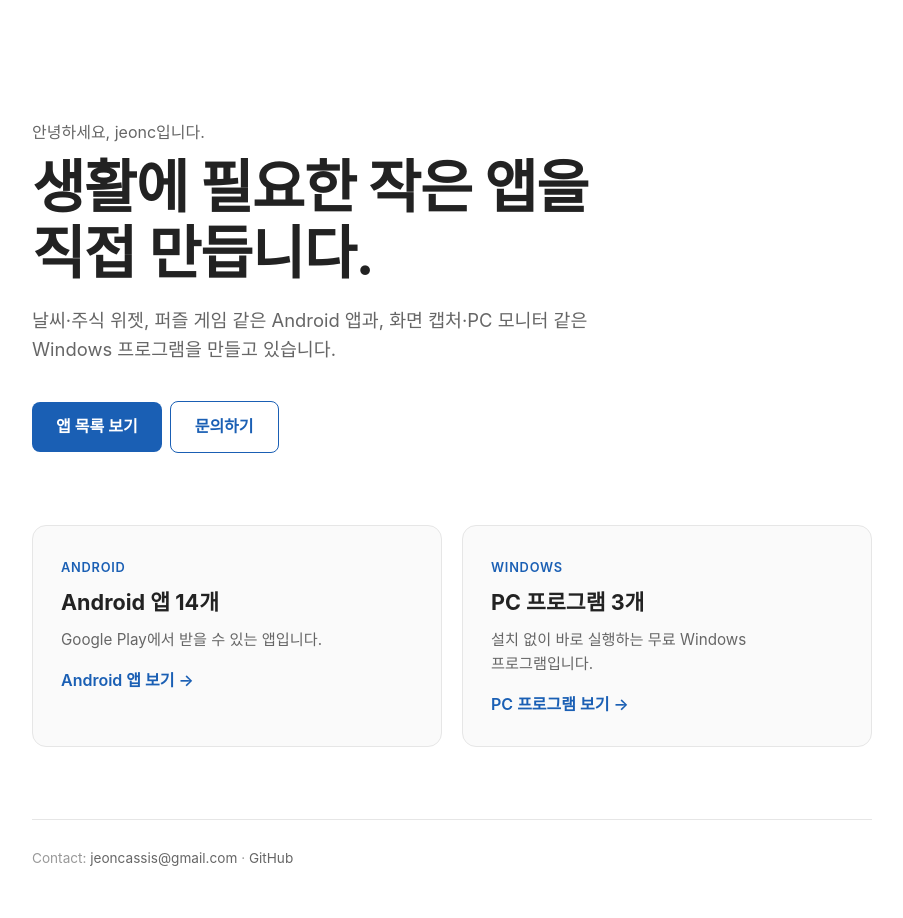
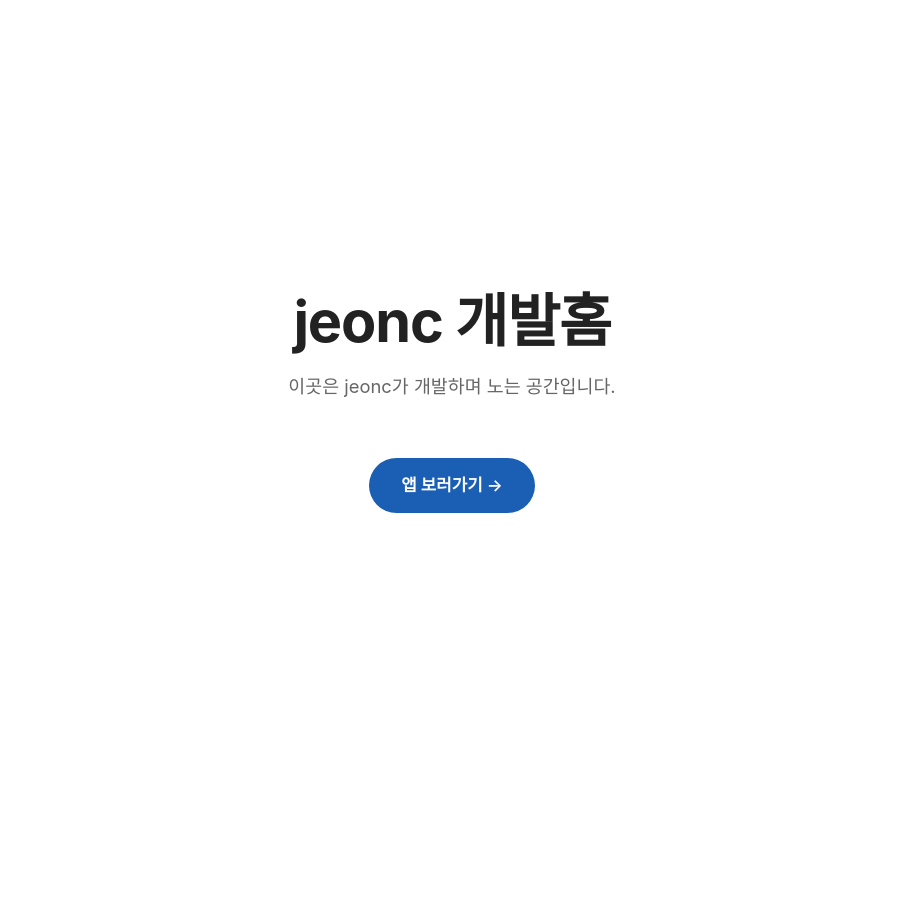
Before and after one commit to jeoncassis/devjeonc-site, a plain HTML site: page index.html in a window 1280 px wide. Shown: the whole page, without its empty margins (188-1091 px from the left). After the commit the page ends 800 px from the top, so only its background shows below. Drawn offline with Linux system fonts and the light colour scheme.

Commit message:
Simplify intro page

```diff
--- a/index.html
+++ b/index.html
@@ -3,64 +3,23 @@
 <head>
 <meta charset="utf-8">
 <meta name="viewport" content="width=device-width, initial-scale=1">
-<title>jeonc</title>
-<meta name="description" content="Android 앱과 Windows PC 프로그램을 만드는 개발자 jeonc입니다.">
+<title>jeonc 개발홈</title>
+<meta name="description" content="이곳은 jeonc가 개발하며 노는 공간입니다.">
 <style>
-  :root { --fg: #222; --muted: #666; --faint: #999; --line: #e6e6e6; --accent: #1a5fb4; --card: #fafafa; --bg: #fff; }
   * { box-sizing: border-box; }
-  body { font-family: -apple-system, BlinkMacSystemFont, "Segoe UI", "Malgun Gothic", sans-serif; margin: 0; background: var(--bg); color: var(--fg); line-height: 1.6; word-break: keep-all; overflow-wrap: anywhere; }
-  .wrap { max-width: 880px; margin: 0 auto; padding: 0 20px; }
-  a { color: var(--accent); text-decoration: none; }
-
-  .hero { padding: 120px 0 72px; }
-  .hero .hello { color: var(--muted); font-size: 1rem; margin: 0 0 8px; }
-  .hero h1 { font-size: clamp(2.4rem, 7vw, 3.6rem); line-height: 1.15; margin: 0 0 20px; letter-spacing: -0.02em; }
-  .hero p.lead { font-size: 1.15rem; color: var(--muted); max-width: 560px; margin: 0 0 36px; }
-  .btn { display: inline-block; padding: 12px 24px; border-radius: 8px; font-weight: 600; background: var(--accent); color: #fff; }
-  .btn:hover { filter: brightness(1.1); }
-  .btn.ghost { background: none; color: var(--accent); border: 1px solid var(--accent); margin-left: 8px; }
-  .btn.ghost:hover { background: var(--accent); color: #fff; filter: none; }
-
-  .cards { display: grid; grid-template-columns: 1fr 1fr; gap: 20px; padding-bottom: 72px; }
-  @media (max-width: 640px) { .cards { grid-template-columns: 1fr; } .hero { padding-top: 72px; } }
-  .card { display: block; padding: 28px; border: 1px solid var(--line); border-radius: 14px; background: var(--card); color: var(--fg); transition: border-color .15s, transform .15s; }
-  .card:hover { border-color: var(--accent); transform: translateY(-2px); }
-  .card .label { font-size: 0.8rem; font-weight: 600; letter-spacing: 0.06em; color: var(--accent); text-transform: uppercase; }
-  .card h2 { font-size: 1.35rem; margin: 6px 0 8px; }
-  .card p { color: var(--muted); margin: 0 0 16px; font-size: 0.95rem; }
-  .card .go { font-weight: 600; color: var(--accent); }
-
-  footer { border-top: 1px solid var(--line); padding: 28px 0 48px; color: var(--faint); font-size: 0.85rem; }
-  footer a { color: var(--muted); }
+  body { font-family: -apple-system, BlinkMacSystemFont, "Segoe UI", "Malgun Gothic", sans-serif; margin: 0; background: #fff; color: #222; line-height: 1.6; word-break: keep-all; overflow-wrap: anywhere; }
+  main { min-height: 100vh; min-height: 100svh; display: flex; flex-direction: column; justify-content: center; align-items: center; text-align: center; padding: 48px 20px; }
+  h1 { font-size: clamp(2.2rem, 8vw, 3.6rem); line-height: 1.2; margin: 0 0 16px; letter-spacing: -0.02em; }
+  p { font-size: 1.15rem; color: #666; margin: 0 0 56px; }
+  .btn { display: inline-block; padding: 14px 32px; border-radius: 999px; font-weight: 600; font-size: 1.05rem; background: #1a5fb4; color: #fff; text-decoration: none; transition: transform .15s, filter .15s; }
+  .btn:hover { filter: brightness(1.1); transform: translateY(-2px); }
 </style>
 </head>
 <body>
-<div class="wrap">
-  <section class="hero">
-    <p class="hello">안녕하세요, jeonc입니다.</p>
-    <h1>생활에 필요한 작은 앱을<br>직접 만듭니다.</h1>
-    <p class="lead">날씨·주식 위젯, 퍼즐 게임 같은 Android 앱과, 화면 캡처·PC 모니터 같은 Windows 프로그램을 만들고 있습니다.</p>
-    <a class="btn" href="/apps/">앱 목록 보기</a><a class="btn ghost" href="mailto:jeoncassis@gmail.com">문의하기</a>
-  </section>
-
-  <div class="cards">
-    <a class="card" href="/apps/#android">
-      <span class="label">Android</span>
-      <h2>Android 앱 14개</h2>
-      <p>Google Play에서 받을 수 있는 앱입니다.</p>
-      <span class="go">Android 앱 보기 →</span>
-    </a>
-    <a class="card" href="/apps/#pc">
-      <span class="label">Windows</span>
-      <h2>PC 프로그램 3개</h2>
-      <p>설치 없이 바로 실행하는 무료 Windows 프로그램입니다.</p>
-      <span class="go">PC 프로그램 보기 →</span>
-    </a>
-  </div>
-
-  <footer>
-    Contact: <a href="mailto:jeoncassis@gmail.com">jeoncassis@gmail.com</a> · <a href="https://github.com/jeoncassis">GitHub</a>
-  </footer>
-</div>
+<main>
+  <h1>jeonc 개발홈</h1>
+  <p>이곳은 jeonc가 개발하며 노는 공간입니다.</p>
+  <a class="btn" href="/apps/">앱 보러가기 →</a>
+</main>
 </body>
 </html>
```
